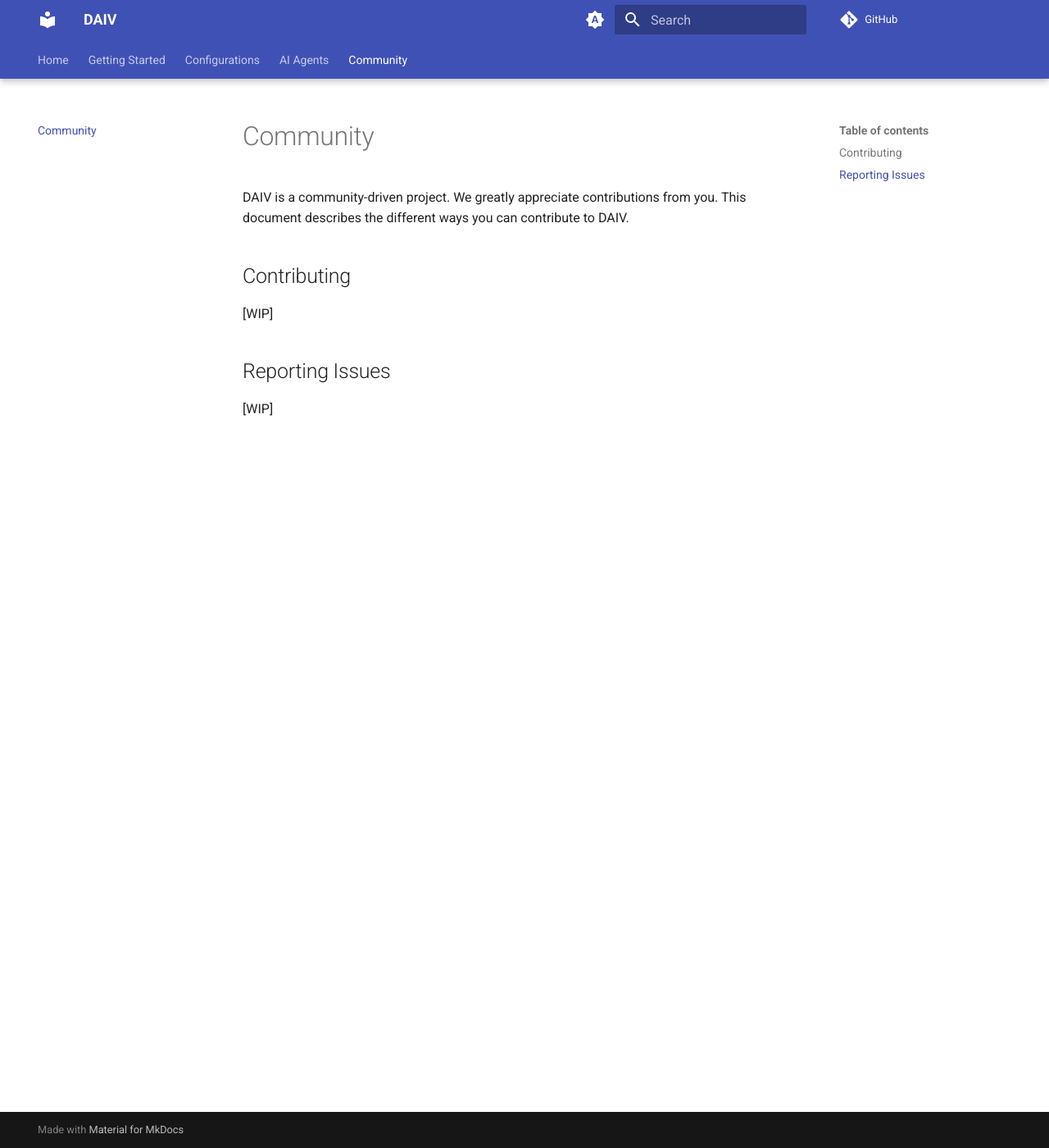
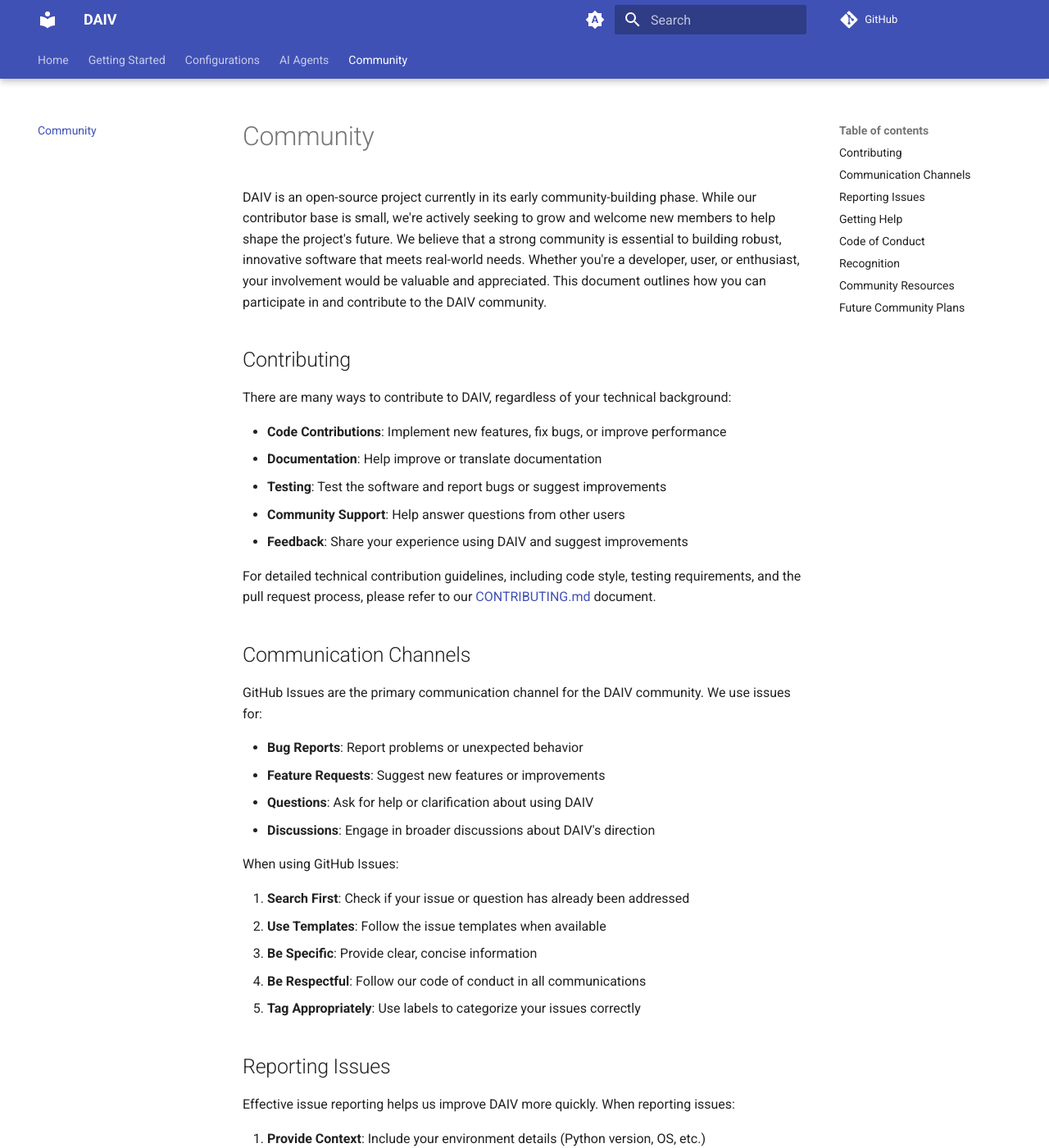
Before and after one commit to E1i2e1122/daiv, an MkDocs documentation site: the page built from docs/community.md, in a window 1280 px wide and 1400 px high. Shown: the whole window at 82% size. Built offline with MkDocs 1.6.1 and Material for MkDocs 9.7.7, drawn with Linux system fonts in a browser that asks for light colours; comment, search, counter and statistics services are not loaded; the version menu is left out; some of the changed text lies outside the part shown.

Commit message:
Chore/update community docs (#348)
* Replace community.md with comprehensive document

* Updated CONTRIBUTING.md link to absolute GitHub URL in community.md

* Remove Design bullet point from Contributing section; update CONTRIBUTING.md link to absolute URL; update documentation link in community.md

* Updated community.md opening statement to reflect early community-building phase

---------

Co-authored-by: DAIV <daiv@daiv.ai>

```diff
--- a/docs/community.md
+++ b/docs/community.md
@@ -1,11 +1,99 @@
 # Community
 
-DAIV is a community-driven project. We greatly appreciate contributions from you. This document describes the different ways you can contribute to DAIV.
+DAIV is an open-source project currently in its early community-building phase. While our contributor base is small, we're actively seeking to grow and welcome new members to help shape the project's future. We believe that a strong community is essential to building robust, innovative software that meets real-world needs. Whether you're a developer, user, or enthusiast, your involvement would be valuable and appreciated. This document outlines how you can participate in and contribute to the DAIV community.
 
 ## Contributing
 
-[WIP]
+There are many ways to contribute to DAIV, regardless of your technical background:
+
+- **Code Contributions**: Implement new features, fix bugs, or improve performance
+- **Documentation**: Help improve or translate documentation
+- **Testing**: Test the software and report bugs or suggest improvements
+- **Community Support**: Help answer questions from other users
+- **Feedback**: Share your experience using DAIV and suggest improvements
+
+For detailed technical contribution guidelines, including code style, testing requirements, and the pull request process, please refer to our [CONTRIBUTING.md](https://github.com/srtab/daiv/blob/main/CONTRIBUTING.md) document.
+
+## Communication Channels
+
+GitHub Issues are the primary communication channel for the DAIV community. We use issues for:
+
+- **Bug Reports**: Report problems or unexpected behavior
+- **Feature Requests**: Suggest new features or improvements
+- **Questions**: Ask for help or clarification about using DAIV
+- **Discussions**: Engage in broader discussions about DAIV's direction
+
+When using GitHub Issues:
+
+1. **Search First**: Check if your issue or question has already been addressed
+2. **Use Templates**: Follow the issue templates when available
+3. **Be Specific**: Provide clear, concise information
+4. **Be Respectful**: Follow our code of conduct in all communications
+5. **Tag Appropriately**: Use labels to categorize your issues correctly
 
 ## Reporting Issues
 
-[WIP]
+Effective issue reporting helps us improve DAIV more quickly. When reporting issues:
+
+1. **Provide Context**: Include your environment details (Python version, OS, etc.)
+2. **Be Specific**: Clearly describe what happened and what you expected to happen
+3. **Reproduce**: Include steps to reproduce the issue
+4. **Evidence**: Add screenshots, logs, or error messages when applicable
+5. **Search First**: Check if the issue has already been reported
+
+For security issues, please follow responsible disclosure practices as outlined in CONTRIBUTING.md.
+
+## Getting Help
+
+If you need help with using DAIV, troubleshooting issues, or understanding the codebase:
+
+1. **Documentation**: Check the existing documentation first
+2. **GitHub Issues**: Search for similar questions in closed issues
+3. **Open an Issue**: If you can't find an answer, open a new issue with the "question" label
+4. **Be Patient**: Remember that DAIV is maintained by volunteers who may not respond immediately
+
+When asking for help, provide as much relevant information as possible to make it easier for others to assist you.
+
+## Code of Conduct
+
+The DAIV community is dedicated to providing a welcoming, inclusive, and harassment-free experience for everyone. We expect all community members to:
+
+- Be respectful and considerate
+- Be collaborative and constructive
+- Focus on what is best for the community
+- Show empathy towards other community members
+
+For more details on expected behavior and enforcement procedures, please refer to the Code of Conduct section in our [CONTRIBUTING.md](https://github.com/srtab/daiv/blob/main/CONTRIBUTING.md) document.
+
+## Recognition
+
+We value and recognize all contributions to DAIV:
+
+- **Contributors**: All contributors are acknowledged in our repository
+- **Maintainers**: Active contributors may be invited to become maintainers with additional repository access
+- **Attribution**: We ensure proper attribution for code, documentation, and other contributions
+
+We believe in celebrating the work of our community members and ensuring that all contributions, big or small, are recognized and appreciated.
+
+## Community Resources
+
+The following resources are available to the DAIV community:
+
+- **GitHub Repository**: [https://github.com/srtab/daiv](https://github.com/srtab/daiv)
+- **Documentation**: Available at [https://srtab.github.io/daiv/dev/](https://srtab.github.io/daiv/dev/)
+- **Issue Tracker**: For bug reports, feature requests, and discussions
+- **README**: For an overview of DAIV's features and setup instructions
+- **CONTRIBUTING.md**: For detailed contribution guidelines
+
+These resources are maintained by the community and are continuously improved based on feedback and contributions.
+
+## Future Community Plans
+
+As DAIV grows, we plan to expand our community initiatives:
+
+- **Enhanced Documentation**: Continuously improving our documentation based on user feedback
+- **Community Showcases**: Highlighting interesting use cases and implementations
+- **Potential Community Meetings**: While we don't currently hold regular community meetings, we may introduce them in the future as the community grows
+- **Contribution Guides**: Developing more detailed guides for specific types of contributions
+
+We're committed to building a vibrant, inclusive community around DAIV and welcome your suggestions for improving our community processes and resources.
```
